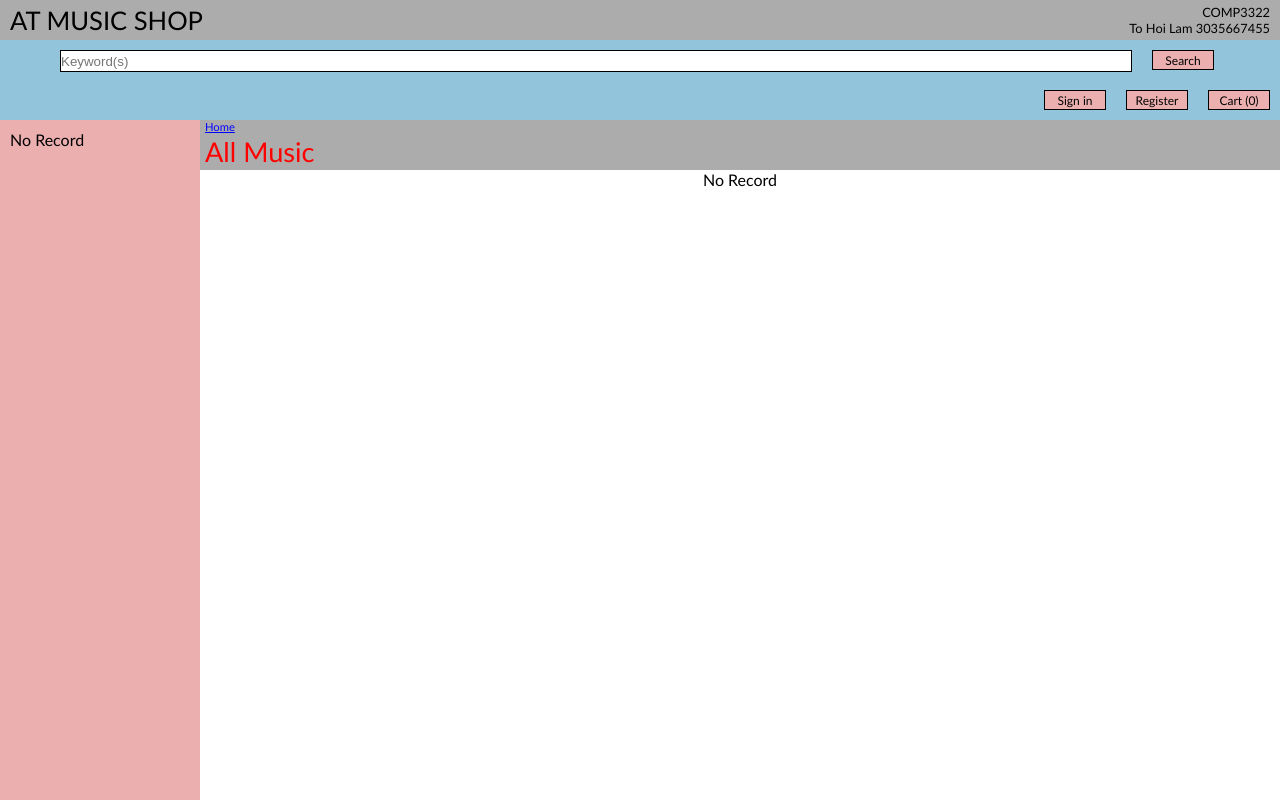
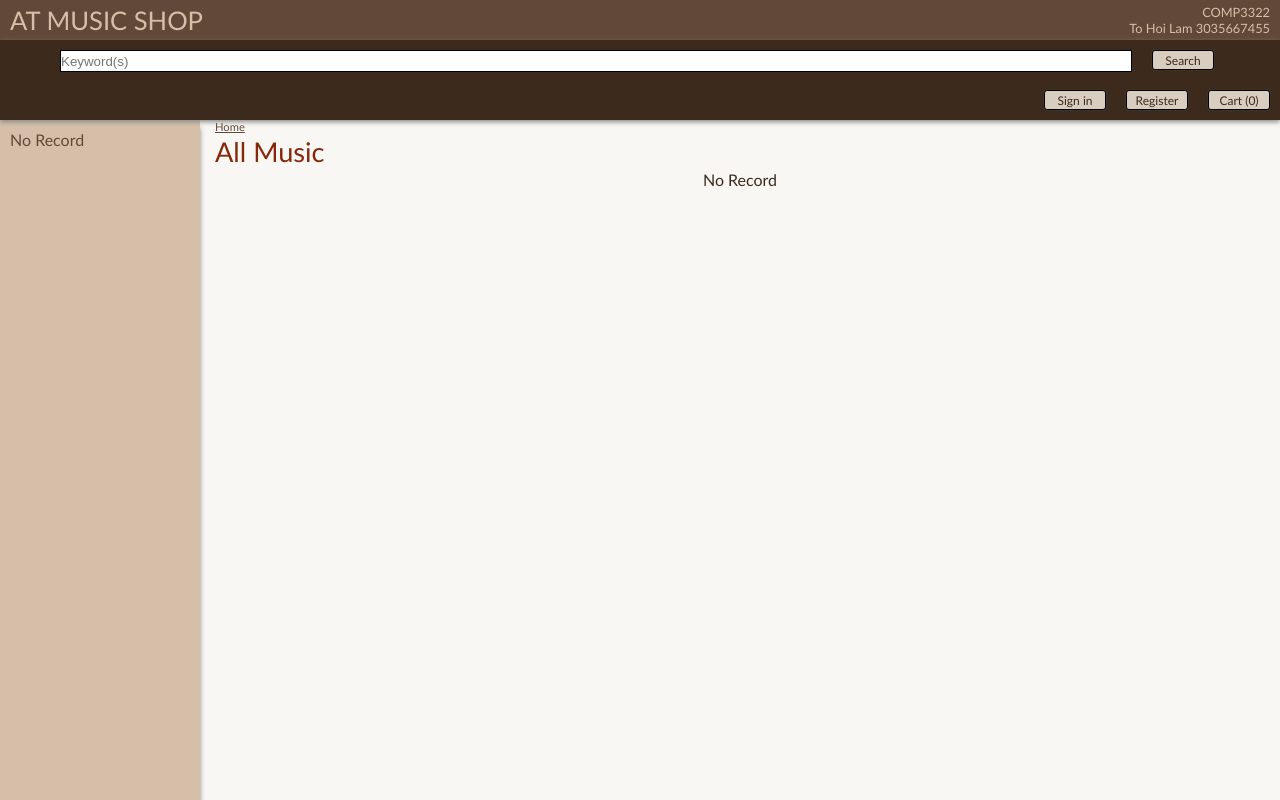
Before and after one commit to tohoilam/AT_Music_Shop, a PHP site: page / in a window 1280 px wide. Run offline with PHP 8.4, Linux system fonts and the light colour scheme; data that the repository does not hold is empty.

Commit message:
Project Complete 1

```diff
--- a/app.css
+++ b/app.css
@@ -1,12 +1,20 @@
 :root {
-  --topbar-color: rgb(172, 172, 172);
-  --sidebar-color: rgb(235, 175, 175);
+  --background-color: #f8f7f3;
+  --topbar-color: #624838;
+  --second-color: #3c2a1d;
+  --heading-color: rgb(134, 40, 12);
+  --sidebar-color: #d6bfa8;
+  /* --subtab-color: #cecac3; */
+  --main-color: #d8cdbe;
+  --lightblue-font: #d6bfa8;
 }
 
 html, body {
   width: 100%;
   height: 100%;
   font-family: 'Trebuchet MS', 'Lucida Sans Unicode', 'Lucida Grande', 'Lucida Sans', Arial, sans-serif;
+  background-color: var(--background-color);
+  color: var(--topbar-color);
 }
 
 * {
@@ -17,6 +25,8 @@ html, body {
 header {
   height: 40px;
   background-color: var(--topbar-color);
+  color: var(--lightblue-font);
+  box-shadow: 0px 5px 10px #888888;
 }
 
 main {
@@ -27,8 +37,9 @@ main {
 #topBar {
   height: 80px;
   width: 100%;
-  background-color: rgb(146, 196, 219);
+  background-color: var(--second-color);
   position: relative;
+  box-shadow: 0px 2px 5px #888888;
 }
 
 #mainPage {
@@ -79,7 +90,7 @@ div#invoicePage {
 
 .pageHeader {
   height: 50px;
-  background-color: var(--topbar-color);
+  background-color: var(--subtab-color);
 }
 
 #buttonsMenu {
@@ -91,12 +102,19 @@ div#invoicePage {
   cursor: pointer;
   margin: 10px;
   border: 1px solid black;
-  background-color: var(--sidebar-color);
+  background-color: var(--main-color);
   height: 16px;
   width: 60px;
   text-align: center;
   font-size: 0.75rem;
   padding-top: 2px;
+  box-shadow: 0px 0px 2px #464646;
+  color: var(--second-color);
+  border-radius: 3px;
+}
+
+.buttons:hover {
+  font-weight: bold;
 }
 
 #searchBar {
@@ -115,7 +133,7 @@ div#invoicePage {
 
 .pageHeadings {
   font-size: 1.7rem;
-  color: red;
+  color: var(--heading-color);
   height: 35px;
   padding-left: 5px;
 }
@@ -170,6 +188,27 @@ div#invoicePage {
   padding-right: 10px;
 }
 
+#errorPage > h1 {
+  text-align: center;
+  width: 100%;
+  display: block;
+  margin-top: 50px;
+}
+
+#loading > h2 {
+  text-align: center;
+  width: 100%;
+  display: block;
+  margin-top: 50px;
+}
+
+@media only screen and (min-width: 660px) {
+  #musicInfoPage {
+    width: calc(100% - 40px);
+    padding: 0px 20px;
+  }
+}
+
 @media only screen and (min-width: 451px) and (max-width: 960px) {
   .pageHeadings {
     font-size: 1.5rem;
--- a/app.js
+++ b/app.js
@@ -150,6 +150,10 @@ $(document).ready(function() {
 
   $('.validation[data-error] input').on('input', (event) => {
     event.target.parentElement.removeAttribute('data-error');
+  })
+
+  $('#shopName').on('click', (event) => {
+    changeTab('main', null);
   })
 
   $('.validation[data-error] input').focusout(async (event) => {
--- a/index.php
+++ b/index.php
@@ -28,7 +28,7 @@
 </head>
 <body>
   <header>
-    <div id='shopName' class='floatLeft'>AT MUSIC SHOP</div>
+    <div id='shopName' class='floatLeft pointer'>AT MUSIC SHOP</div>
     <div id='courseAndName' class='floatRight'>
       <div id='course' class='floatRight'>COMP3322</div>
       <div id='nameAndUid' class='clearRight floatRight'>To Hoi Lam 3035667455</div>
@@ -253,7 +253,7 @@
       <div id='okButton' class='buttons'>OK</div>
     </div>
     <div id="loading">
-      Loading...
+      <h2>Loading...</h2>
     </div>
   </main>
 </body>
--- a/pages/checkoutPage/checkoutPage.css
+++ b/pages/checkoutPage/checkoutPage.css
@@ -33,6 +33,7 @@
 
 .checkoutPageHeadings {
   font-size: 1.6rem;
+  color: var(--heading-color);
 }
 
 .iamAction {
@@ -95,6 +96,10 @@
 
 #zipCode {
   width: 80px;
+}
+
+#finalWords, #checkoutTotalPrice {
+  color: var(--heading-color);
 }
 
 @media only screen and (min-width: 451px) and (max-width: 610px) {
--- a/pages/mainPage/mainPage.css
+++ b/pages/mainPage/mainPage.css
@@ -3,6 +3,7 @@ nav {
   width: 180px;
   background-color: var(--sidebar-color);
   padding: 10px;
+  box-shadow: 0px 8px 5px #888888;
 }
 
 #categoryHeading {
@@ -14,6 +15,7 @@ nav {
 .categories {
   padding: 5px 10px;
   font-size: 1.1rem;
+  color: var(--second-color);
 }
 
 .categories:hover {
@@ -22,7 +24,8 @@ nav {
 
 #mainSection {
   height: 100%;
-  width: calc(100% - 200px);
+  padding: 0px 10px;
+  width: calc(100% - 220px);
 }
 
 #musicRecordsArea {
@@ -32,15 +35,17 @@ nav {
   flex-wrap: wrap;
   justify-content: space-around;
   overflow: auto;
+  color: var(--second-color);
 }
 
 .musicRecord {
   height: 330px;
   width: 250px;
-  background-color: var(--sidebar-color);
-  border: 1px solid black;
+  background-color: var(--main-color);
   margin: 20px 10px;
   padding: 10px;
+  border-radius: 10px;
+  box-shadow: 5px 5px 10px #888888;
 }
 
 .directoryLink {
@@ -51,8 +56,12 @@ nav {
 }
 
 .link {
-  color: blue;
+  color: var(--topbar-color);
   text-decoration: underline;
+}
+
+.link:hover {
+  color: var(--heading-color);
 }
 
 
@@ -63,7 +72,7 @@ nav {
 }
 
 .mainMusicName:hover {
-  color: blue;
+  color: var(--heading-color);;
 }
 
 .mainMusicImageBox {
@@ -102,7 +111,7 @@ nav {
   }
 
   #mainSection {
-    width: calc(100% - 120px);
+    width: calc(100% - 140px);
   }
 
   .categories {
@@ -118,7 +127,7 @@ nav {
   }
 
   #mainSection {
-    width: calc(100% - 80px);
+    width: calc(100% - 100px);
   }
 
   .categories {
--- a/pages/musicInfoPage/musicInfoPage.css
+++ b/pages/musicInfoPage/musicInfoPage.css
@@ -11,7 +11,7 @@
 }
 
 #infoMusicName {
-  color: var(--sidebar-color);
+  color: var(--topbar-color);
 }
 
 #infoMusicImageBox {
@@ -39,7 +39,7 @@
 }
 
 audio::-webkit-media-controls-play-button, audio::-webkit-media-controls-panel {
-  background-color: white;
+  background-color: var(--background-color);
 }
 
 .infoMusicInfoItems {
```
